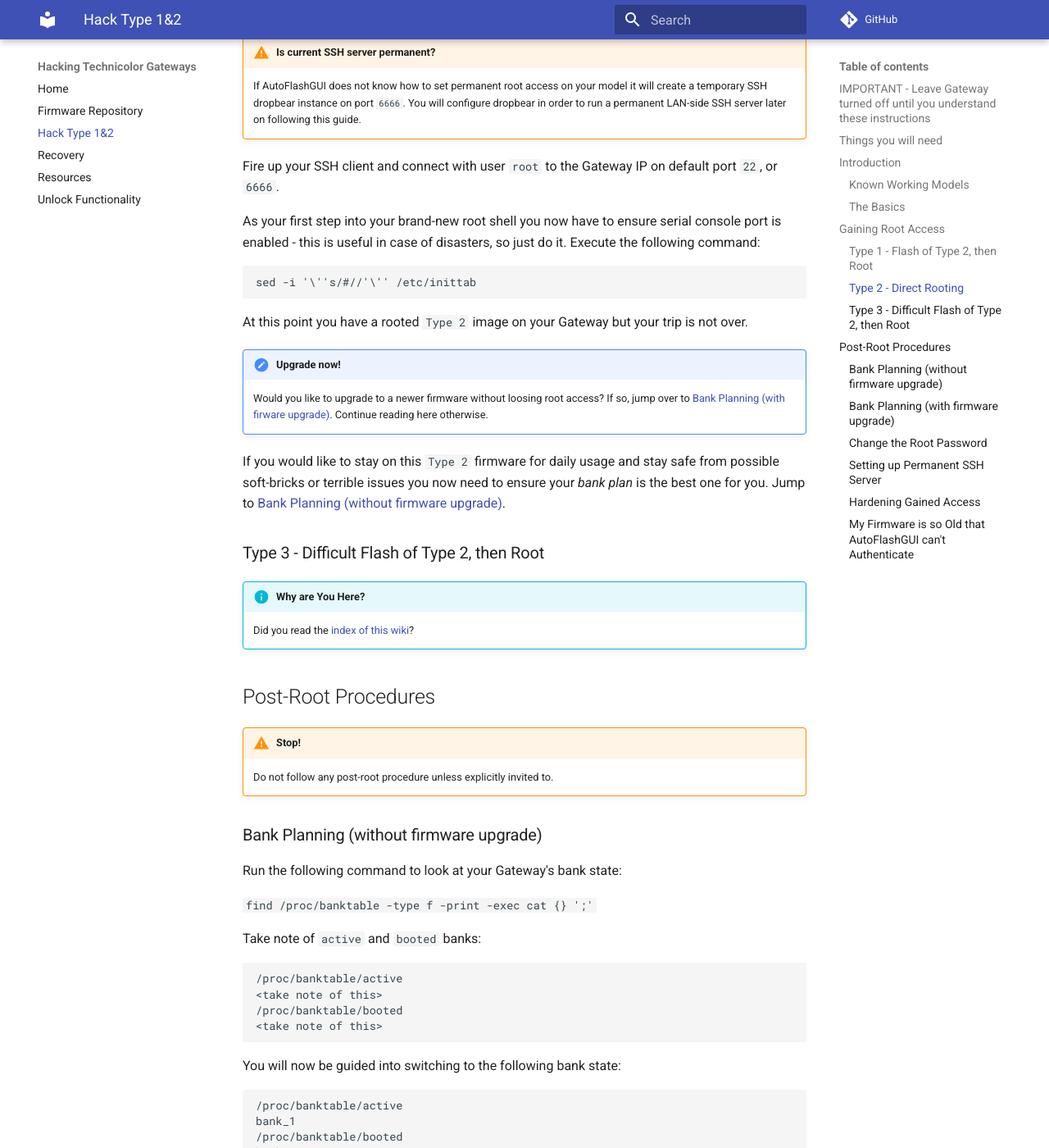
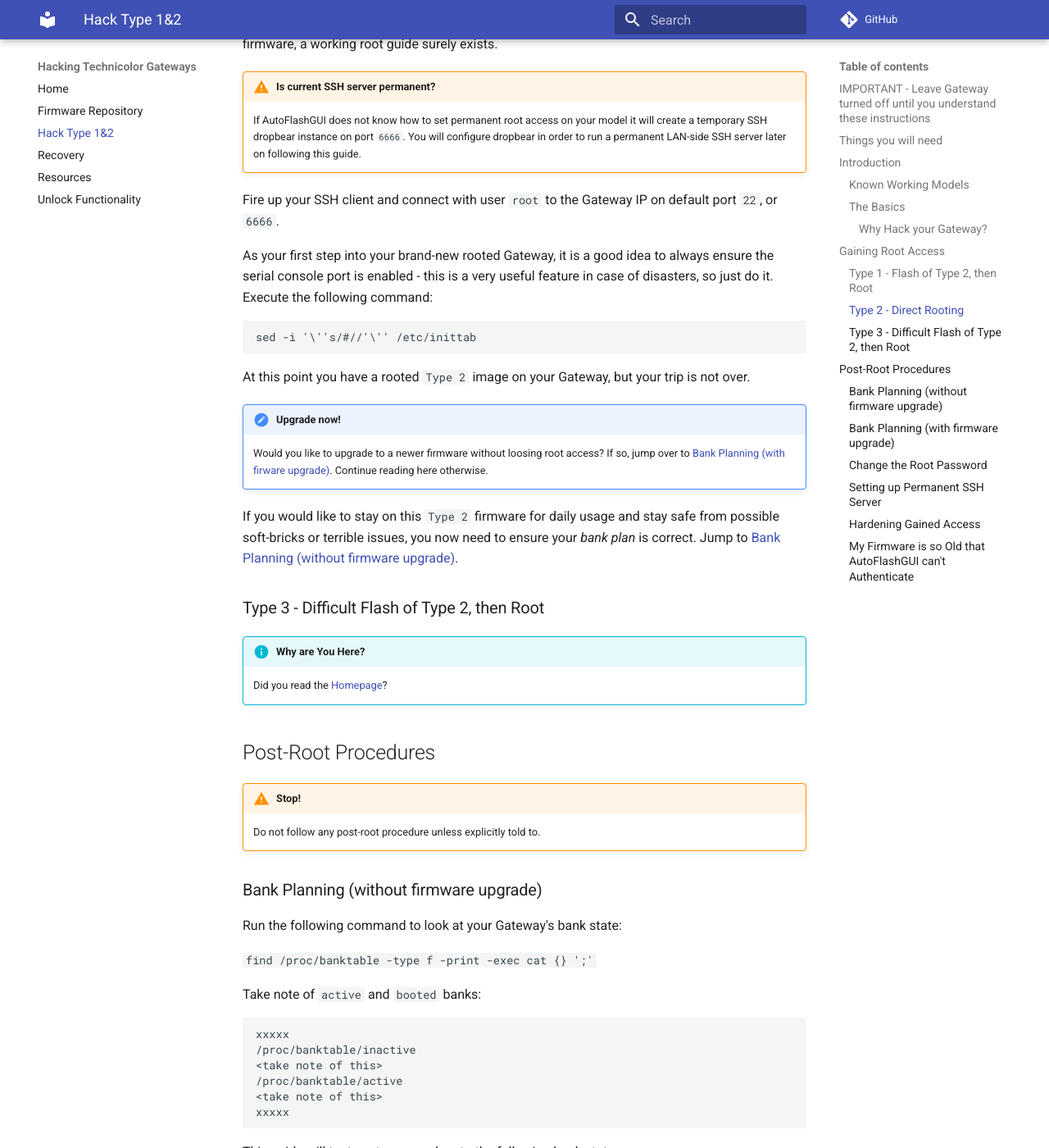
Before and after one commit to hack-technicolor/hack-technicolor, an MkDocs documentation site: the page built from docs/Hack Type 1&2.md, in a window 1280 px wide and 1400 px high, scrolled down 4439 px. Shown: the whole window at 82% size. Built offline with MkDocs 1.6.1 and Material for MkDocs 9.7.7, drawn with Linux system fonts in a browser that asks for light colours; comment, search, counter and statistics services are not loaded; some of the changed text lies outside the part shown.

Commit message:
Attempt to fix bank planning

````diff
--- a/docs/Hack Type 1&2.md
+++ b/docs/Hack Type 1&2.md
@@ -37,13 +37,15 @@
  | TG789vac v3     | VBNT-1   | -
  | TG799vac Xtream | VBNT-H   | -
  | DJN2130         | VBNT-J   | Telstra Frontier Gateway
- | TG789vac v2 HP  | VBNT-L   | MyR WiFi Hub+
+ | TG789vac v2 HP  | VBNT-L   | MyRepublic WiFi Hub+
  | DJA0231         | VCNT-A   | Telstra Smart Modem Gen2
 
 !!! tip "Asking about your gateway?"
     Avoid referring to your device by its commercial product name, refer to your device with its unique board mnemonic identifier `XXXX-X` to avoid any potential ambiguity.
 
 ### The Basics
+
+#### Why Hack your Gateway?
 
 Devices mentioned above and similar ones are very capable pieces of equipment, each with different features, which may include: 802.11ac, MU-MIMO, ADSL2/VDSL2/eVDSL modem, DECT base station, [FXS](https://en.wikipedia.org/wiki/Foreign_exchange_service_%28telecommunications%29#Foreign_exchange_station) ports, [FXO](https://en.wikipedia.org/wiki/Foreign_exchange_service_%28telecommunications%29#Foreign_exchange_station) port,  4G backup, [SFP](https://en.wikipedia.org/wiki/Small_form-factor_pluggable_transceiver) slot, etc. They are known to have a high quality internal PCB and low power consumption, for example the TG799vac Xtream uses about 12 watts with WiFi on (typical router config) and 9 watts with WiFi off (typical bridge mode config).
 
@@ -59,27 +61,27 @@
 Ensure the Gateway does not have a wired or wireless internet connection. Gateways with 4G Backup, must also have the SIM removed from under the 25mm x 25mm white plastic sticker on the bottom. On the DJA0231, the SIM is under a rubber plug above the green port.
 
 !!! info
-    These refers to TG799vac as example, so if you are doing this for a different Gateway be sure to substitute the correct firmware files and change the other options as needed.
+    These instructions have been written for the TG799vac (VANT-F) Gateway. So if you are doing this for a different Gateway, be sure to substitute the correct firmware files and change the other options as needed.
 
-Now jumo below to the right *Type* section which fits your current situation.
+Now head on down to the right *Type* section, which fits your current situation.
 
 ### Type 1 - Flash of Type 2, then Root
 
 In this example we are working with the `VANT-F` Gateway on `17.2.0261`, which is a `Type 1` firmware. `16.3.7567` is the `Type 2` firmware we are going to flash.
 
-Run AutoFlashGUI and flash the `Type 2` firmware to your Gateway. In this case it is `vant-f_CRF687-16.3.7567-660-RG.rbi`, and allow it to finish flashing and rooting.
+Run AutoFlashGUI and flash the `Type 2` firmware to your Gateway. In this case it is `vant-f_CRF687-16.3.7567-660-RG.rbi`, allowing it to finish flashing and rooting.
 
 !!! warning "Make sure the SSH server is permanent"
     If AutoFlashGUI does not know how to set permanent root access on your model it will create a temporary SSH dropbear instance on port `6666`. You should now configure dropbear in order to run a permanent LAN-side SSH server. Read below, ([Setting up Permanent Root Access](#setting-up-permanent-ssh-server) section), then come back here.
 
-Fire up your SSH client and connect with user `root` to the Gateway IP on default port `22`, or `6666`.
+Fire up your SSH client of choice and connect with the Username and Password: `root` to the Gateway IP on default port `22`, or `6666`.
 
 At this point you have a rooted `Type 2` image on your Gateway but your trip is not over.
 
 !!! hint "Upgrade now!"
-    Would you like to upgrade to a newer firmware without loosing root access? If so, jump over to [Bank Planning (with firware upgrade)](#bank-planning-with-firmware-upgrade). Continue reading here otherwise.
+    Would you like to upgrade to a newer firmware without loosing root access? If so, jump over to [Bank Planning (with firmware upgrade)](#bank-planning-with-firmware-upgrade). Continue reading here otherwise.
 
-If you would like to stay on this `Type 2` firmware for daily usage and stay safe from possible soft-bricks or terrible issues you now need to ensure your *bank plan* is the best one for you. Jump to [Bank Planning (without firmware upgrade)](#bank-planning-without-firmware-upgrade).
+If you would like to stay on this `Type 2` firmware for daily usage and stay safe from possible soft-bricks or terrible issues, you now need to ensure that your *bank plan* is correct. Jump to [Bank Planning (without firmware upgrade)](#bank-planning-without-firmware-upgrade).
 
 ### Type 2 - Direct Rooting
 
@@ -97,27 +99,28 @@
 
 Fire up your SSH client and connect with user `root` to the Gateway IP on default port `22`, or `6666`.
 
-As your first step into your brand-new root shell you now have to ensure serial console port is enabled - this is useful in case of disasters, so just do it. Execute the following command:
+As your first step into your brand-new rooted Gateway, it is a good idea to always ensure the serial console port is enabled - this is a very useful feature in case of disasters, so just do it. Execute the following command:
+
 ```bash
 sed -i '\''s/#//'\'' /etc/inittab
 ```
 
-At this point you have a rooted `Type 2` image on your Gateway but your trip is not over.
+At this point you have a rooted `Type 2` image on your Gateway, but your trip is not over.
 
 !!! hint "Upgrade now!"
     Would you like to upgrade to a newer firmware without loosing root access? If so, jump over to [Bank Planning (with firware upgrade)](#bank-planning-with-firmware-upgrade). Continue reading here otherwise.
 
-If you would like to stay on this `Type 2` firmware for daily usage and stay safe from possible soft-bricks or terrible issues you now need to ensure your *bank plan* is the best one for you. Jump to [Bank Planning (without firmware upgrade)](#bank-planning-without-firmware-upgrade).
+If you would like to stay on this `Type 2` firmware for daily usage and stay safe from possible soft-bricks or terrible issues, you now need to ensure your *bank plan* is correct. Jump to [Bank Planning (without firmware upgrade)](#bank-planning-without-firmware-upgrade).
 
 ### Type 3 - Difficult Flash of Type 2, then Root
 
 !!! info "Why are You Here?"
-    Did you read the [index of this wiki](/)?
+    Did you read the [Homepage](/)?
 
 ## Post-Root Procedures
 
 !!! warning "Stop!"
-    Do not follow any post-root procedure unless explicitly invited to.
+    Do not follow any post-root procedure unless explicitly told to.
 
 ### Bank Planning (without firmware upgrade)
 
@@ -128,18 +131,20 @@
 Take note of `active` and `booted` banks:
 
 ```bash
+xxxxx
+/proc/banktable/inactive
+<take note of this>
 /proc/banktable/active
 <take note of this>
-/proc/banktable/booted
-<take note of this>
+xxxxx
 ```
 
-You will now be guided into switching to the following bank state:
+This guide will try to set your modem to the following bank state:
 
 ```bash
+/proc/banktable/inactive
+bank_1
 /proc/banktable/active
-bank_1
-/proc/banktable/booted
 bank_2
 ```
 
@@ -149,7 +154,7 @@
 
 These gateways use two flash partitions (`bank_1` and `bank_2`) which can be upgraded/used almost independently.
 
-They are signature checked before boot so you can't flip a single bit of the base firmware image in either bank if you want to see your device booting. The whole config and customized stuff is stored in the matching folder within the [overlay filesystem](https://git.kernel.org/pub/scm/linux/kernel/git/torvalds/linux.git/tree/Documentation/filesystems/overlayfs.txt), i.e. `/overlay/bank_2`
+They are signature checked before boot so you can't flip a single bit in the base firmware image in either bank if you want to see your device booting. The whole config and customized stuff is stored in the matching folder within the [overlay filesystem](https://git.kernel.org/pub/scm/linux/kernel/git/torvalds/linux.git/tree/Documentation/filesystems/overlayfs.txt), i.e. `/overlay/bank_2`
 
 !!! hint
     You can see your modified config files in `/overlay` if you want to backup stuff or see what changes you made, however, all original versions of modified files are stored permanently in `/rom`, in case you would like to revert something back.
@@ -159,16 +164,16 @@
 You now have to make sure you can boot your current firmware from the recommended bank on every reboot.
 
 !!! danger "Notable exception: Missing RBI"
-    In the unfortunate case there are no RBI firmware files available for your model you can't be really safe because you can't exploit `BOOT-P` recovery options. In such a situation whatever bank you boot is the same. Your best option is to keep a copy of your rootable firmware on both banks. Skip the next step for optimality.
+    In the unfortunate case there are no RBI firmware files available for your model, you can't be really safe because you can't exploit `BOOT-P` recovery options. In such a situation whatever bank you boot is the same. Your best option is to keep a copy of your rootable firmware on both banks. Skip the next step for optimality.
 
-If your `booted` bank is `bank_2` already, run the following commands:
+If your `active` bank is `bank_2` already, run the following commands:
 ```bash
 # Activate bank_1
 echo bank_1 > /proc/banktable/active
 # Erase firmware in bank_1
 mtd erase bank_1
 ```
-If your `booted` bank is `bank_1` instead, run the following commands:
+If your `active` bank is `bank_1` instead, run the following commands:
 ```bash
 # Make a temp copy of the firmware in bank_1
 dd if=/dev/mtd3 of=/tmp/bank1.fw
````
Also changed, not shown: other parts of docs/Hack Type 1&2.md (+3 -3 lines).
